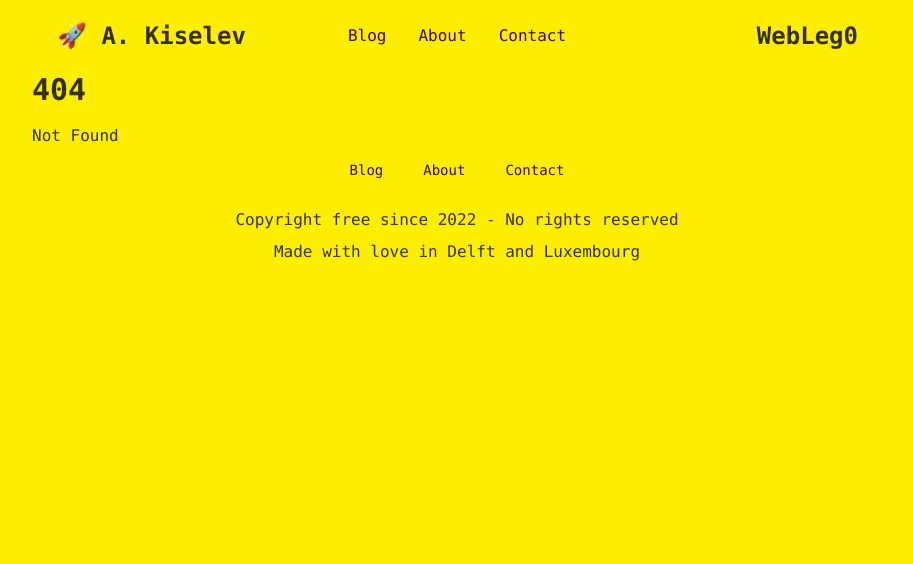
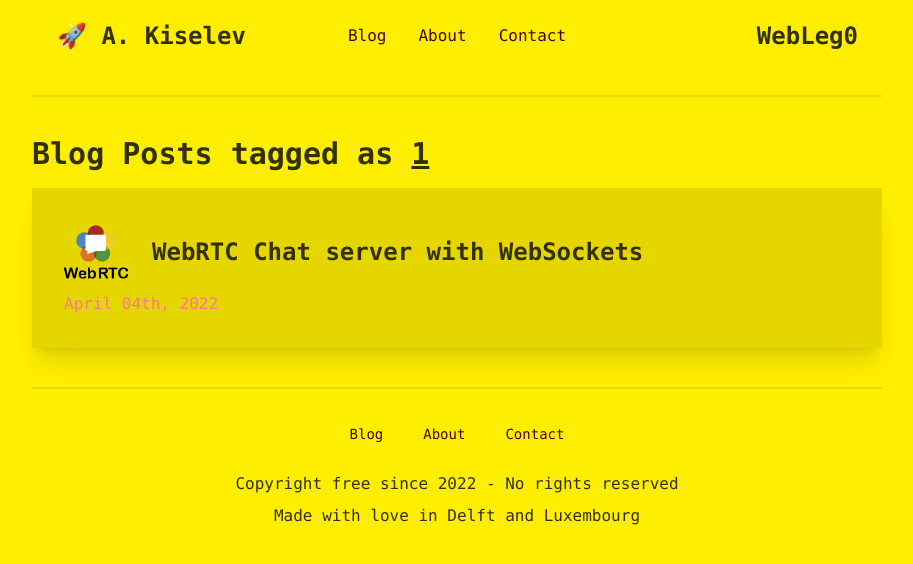
Before and after one commit to sashalikesplanes/web-leg0, a SvelteKit app in the folder frontend/website/: page /blog/tags/1 in a window 1280 px wide. Before the commit this address had no page. Shown: the top 564 px of the page, without its empty margins (183-1096 px from the left). Built offline with nearby package versions, Linux system fonts and the light colour scheme.

Commit message:
made blog posts by tag page

```diff
--- /dev/null
+++ b/frontend/website/src/routes/blog/tags/[tag]/+page.svelte
@@ -0,0 +1,16 @@
+<script lang="ts">
+	import type { PageData } from './$types';
+	import Icon from '$lib/components/icon.svelte';
+	export let data: PageData;
+</script>
+
+<div class="divider"/>
+<h1>Blog Posts tagged as <span class="underline">{data.tag}</span></h1>
+<div class="card w-full bg-base-200 hover:bg-base-300 shadow-xl">
+	<a href="/blog" class="card-body flex-row flex-wrap">
+		<Icon iconType="webrtc" classCss="h-8 w-8 md:h-16 md:w-16"/>
+		<span class="ml-4 flex-shrink card-title "><h2>WebRTC Chat server with WebSockets</h2></span>
+		<p class="basis-full text-primary">April 04th, 2022</p>
+	</a>
+</div>
+<div class="divider"/>
--- /dev/null
+++ b/frontend/website/src/routes/blog/tags/[tag]/+page.ts
@@ -0,0 +1,7 @@
+import type { PageLoad } from './$types';
+
+export const load: PageLoad = ({ params }) => {
+  return {
+    tag: params.tag,
+  }
+}
```
Also changed, not shown: frontend/website/src/routes/blog/[title]/+page.svelte (added).
